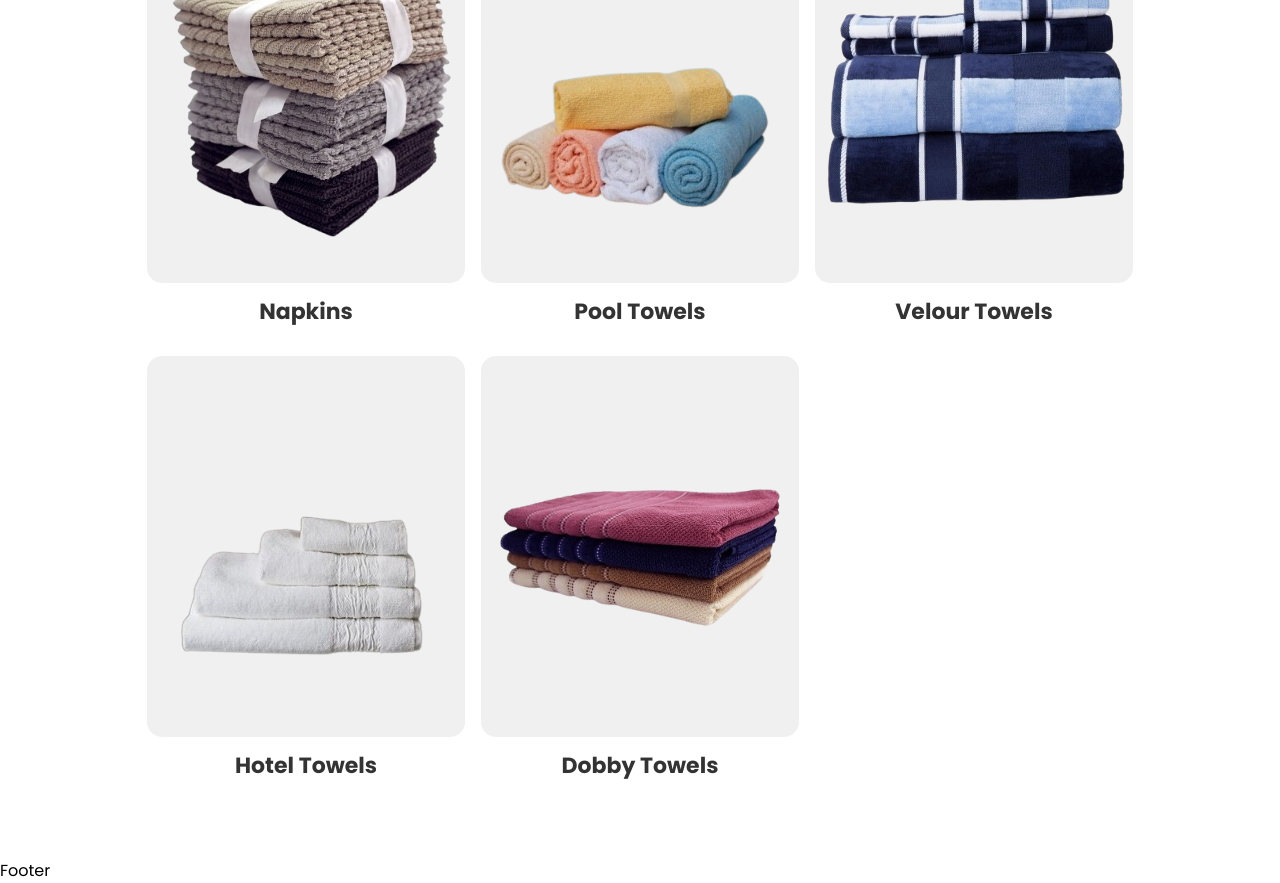
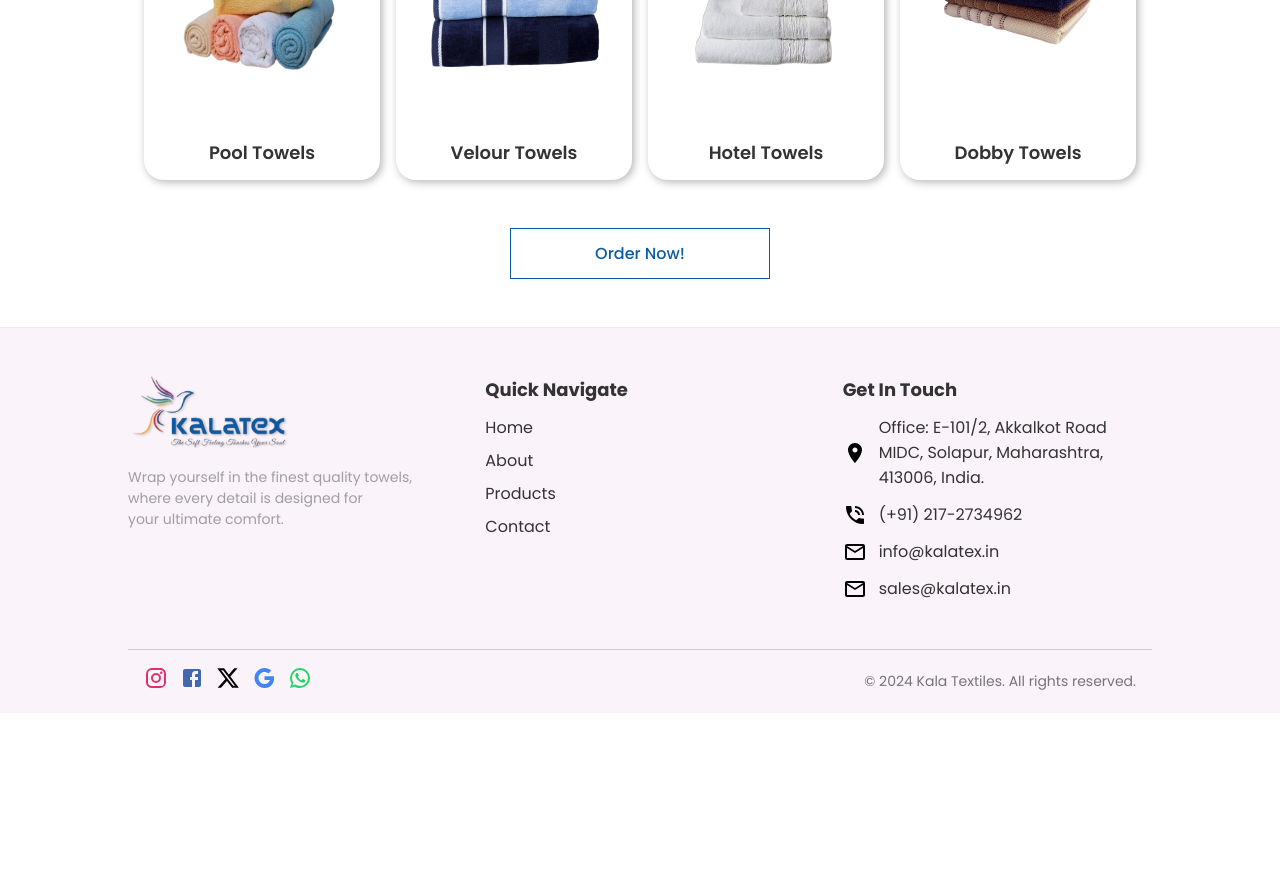
Before and after one commit to AadityaJujagar/kala-textiles, a React (Vite) app: page / in a window 1280 px wide. Shown: the part 1480-2363 px from the top of the page. After the commit the page ends 2193 px from the top, so only its background shows below. Built offline with nearby package versions, Linux system fonts and the light colour scheme.

Commit message:
footer finished

```diff
--- a/src/components/carousel/carousel.css
+++ b/src/components/carousel/carousel.css
@@ -32,10 +32,6 @@
   background-clip: text;
   -webkit-background-clip: text;
   -webkit-text-fill-color: transparent;
-  font-size: 4.4rem;
-  text-align: center;
-  font-weight: bold;
-  padding: 12px;
 }
 
 .text-overlay p {
@@ -53,3 +49,43 @@
     opacity: 1;
   }
 }
+
+/* mobile */
+@media (max-width: 576px) {
+  .text-overlay h1 {
+    font-size: 3.4rem;
+    text-align: center;
+    font-weight: bold;
+    padding: 4px;
+  }
+}
+
+/* tablet */
+@media (min-width: 576px) and (max-width: 768px) {
+  .text-overlay h1 {
+    font-size: 3.6rem;
+    text-align: center;
+    font-weight: bold;
+    padding: 8px;
+  }
+}
+
+/* tablet-landscape */
+@media (min-width: 768px) and (max-width: 1024px) {
+  .text-overlay h1 {
+    font-size: 4rem;
+    text-align: center;
+    font-weight: bold;
+    padding: 10px;
+  }
+}
+
+/* laptops and large screens */
+@media (min-width: 1024px) {
+  .text-overlay h1 {
+    font-size: 4.4rem;
+    text-align: center;
+    font-weight: bold;
+    padding: 12px;
+  }
+}
--- a/src/components/footer/Footer.jsx
+++ b/src/components/footer/Footer.jsx
@@ -1,3 +1,92 @@
+import KalatexLogo from "/assets/kalatex-logo.png";
+import "./footer.css";
+import { NavLink } from "react-router-dom";
+import MailOutlineIcon from "@mui/icons-material/MailOutline";
+import PhoneInTalkIcon from "@mui/icons-material/PhoneInTalk";
+import PlaceIcon from "@mui/icons-material/Place";
+import InstagramIcon from "@mui/icons-material/Instagram";
+import FacebookIcon from "@mui/icons-material/Facebook";
+import XIcon from "@mui/icons-material/X";
+import GoogleIcon from "@mui/icons-material/Google";
+import WhatsAppIcon from "@mui/icons-material/WhatsApp";
+
 export const Footer = () => {
-  return <div>Footer</div>;
+  const currentYear = new Date().getFullYear();
+
+  return (
+    <footer>
+      <div className="foot-content">
+        <div className="foot-col">
+          <NavLink to="/">
+            <img src={KalatexLogo} className="foot-logo" alt="" />
+          </NavLink>
+          <span>
+            Wrap yourself in the finest quality towels, <br />
+            where every detail is designed for <br />
+            your ultimate comfort.
+          </span>
+        </div>
+        <div className="foot-col">
+          <p>Quick Navigate</p>
+          <div className="foot-links">
+            <NavLink to="/">Home</NavLink>
+            <NavLink to="/about">About</NavLink>
+            <NavLink to="/products">Products</NavLink>
+            <NavLink to="/contact">Contact</NavLink>
+          </div>
+        </div>
+        <div className="foot-col">
+          <p>Get In Touch</p>
+          <div className="contact-links">
+            <div className="link">
+              <PlaceIcon />
+              <a
+                href="https://www.google.co.in/maps/place/Kala+Tex/@17.6543606,75.9424334,257m/data=!3m1!1e3!4m6!3m5!1s0x3bc5da34367355ef:0x1f83382995c40eaf!8m2!3d17.6546531!4d75.942752!16s%2Fg%2F11cjhr6_g7?entry=ttu&g_ep=EgoyMDI0MTIwNC4wIKXMDSoASAFQAw%3D%3D"
+                target="_blank"
+              >
+                Office: E-101/2, Akkalkot Road MIDC, Solapur, Maharashtra,
+                413006, India.
+              </a>
+            </div>
+            <div className="link">
+              <PhoneInTalkIcon />
+              <a href="tel:+912172734962">(+91) 217-2734962</a>
+            </div>
+            <div className="link">
+              <MailOutlineIcon />
+              <a href="mailto:info@kalatex.in" target="_blank">
+                info@kalatex.in
+              </a>
+            </div>
+            <div className="link">
+              <MailOutlineIcon />
+              <a href="mailto:sales@kalatex.in" target="_blank">
+                sales@kalatex.in
+              </a>
+            </div>
+          </div>
+        </div>
+      </div>
+      <div className="copyright">
+        <div className="social-links">
+          <a href="https://www.instagram.com" target="_blank">
+            <InstagramIcon />
+          </a>
+          <a href="https://www.facebook.com" target="_blank">
+            <FacebookIcon />
+          </a>
+          <a href="https://www.x.com" target="_blank">
+            <XIcon />
+          </a>
+          <a href="https://www.google.com" target="_blank">
+            <GoogleIcon />
+          </a>
+          <a href="https://www.whatsapp.com" target="_blank">
+            <WhatsAppIcon />
+          </a>
+        </div>
+        <p>© {currentYear} Kala Textiles. All rights reserved.</p>
+      </div>
+    </footer>
+  );
 };
--- a/src/components/footer/footer.css
+++ b/src/components/footer/footer.css
@@ -0,0 +1,189 @@
+footer {
+  margin: 0 auto;
+  display: flex;
+  align-items: center;
+  justify-content: center;
+  flex-direction: column;
+  background: #faf3fa;
+  border-top: 1px solid #ececec;
+}
+
+.foot-content {
+  display: flex;
+  align-items: start;
+  justify-content: space-between;
+  padding: 48px 0;
+  gap: 48px;
+}
+
+.foot-col {
+  display: flex;
+  align-items: start;
+  justify-content: center;
+  flex-direction: column;
+  width: 42%;
+  gap: 12px;
+}
+
+.foot-col span {
+  font-size: 14px;
+  color: #9f9f9f;
+  font-weight: normal;
+}
+
+.foot-links {
+  display: flex;
+  flex-direction: column;
+  align-items: start;
+  justify-content: center;
+  gap: 8px;
+  font-size: 16px;
+}
+
+.foot-links a {
+  text-decoration: none;
+  color: #333333;
+  transition: all 0.2s ease;
+}
+
+.foot-links a:hover {
+  text-decoration: none;
+  color: #757575;
+}
+
+.contact-links {
+  display: flex;
+  flex-direction: column;
+  align-items: start;
+  justify-content: center;
+  gap: 12px;
+  font-size: 16px;
+}
+
+.contact-links .link {
+  display: flex;
+  align-items: center;
+  justify-content: center;
+  gap: 12px;
+}
+
+.contact-links .link a {
+  text-decoration: none;
+  color: #333333;
+  transition: all 0.2s ease;
+}
+
+.contact-links .link a:hover {
+  text-decoration: none;
+  color: #757575;
+}
+
+.foot-col p {
+  font-weight: 700;
+  font-size: 18px;
+  color: #333333;
+}
+
+.foot-logo {
+  height: 72px;
+}
+
+.copyright {
+  display: flex;
+  align-items: center;
+  justify-content: space-between;
+  padding: 16px;
+  border-top: 1px solid #cccccc;
+}
+
+.copyright p {
+  font-size: 14px;
+  color: #757575;
+}
+
+.social-links a {
+  text-decoration: none;
+  transition: all 0.3s ease-in-out;
+}
+
+.social-links a:nth-child(1) {
+  color: #e1306c;
+}
+
+.social-links a:nth-child(2) {
+  color: #4267b2;
+}
+
+.social-links a:nth-child(3) {
+  color: #000000;
+}
+
+.social-links a:nth-child(4) {
+  color: #4285f4;
+}
+
+.social-links a:nth-child(5) {
+  color: #25d366;
+}
+
+.social-links a:hover {
+  scale: 0.84;
+}
+
+.social-links {
+  display: flex;
+  align-items: center;
+  justify-content: center;
+  gap: 12px;
+}
+
+/* mobile */
+@media (max-width: 576px) {
+  .foot-content,
+  .copyright {
+    width: 420px;
+  }
+  .foot-content {
+    flex-direction: column;
+    align-items: center;
+  }
+  .copyright {
+    flex-direction: column;
+    align-items: center;
+  }
+  .foot-col {
+    width: 50%;
+  }
+}
+
+/* tablet */
+@media (min-width: 576px) and (max-width: 768px) {
+  .foot-content,
+  .copyright {
+    width: 576px;
+  }
+  .foot-content {
+    flex-direction: column;
+    align-items: center;
+  }
+  .foot-links,
+  .foot-col {
+    flex-direction: column;
+  }
+}
+
+/* tablet-landscape */
+@media (min-width: 768px) and (max-width: 1024px) {
+  .foot-content,
+  .copyright {
+    width: 716px;
+  }
+}
+
+/* laptops and large screens */
+@media (min-width: 1024px) {
+  .foot-content,
+  .copyright {
+    width: 1024px;
+  }
+}
--- a/src/components/navbar/navbar.css
+++ b/src/components/navbar/navbar.css
@@ -34,6 +34,11 @@ nav img {
   line-height: auto;
   color: #333333;
   letter-spacing: 0px;
+  transition: all 0.3s ease;
+}
+
+.nav-elements p:hover {
+  color: #6a6a6a;
 }
 
 .nav-elements p.active,
@@ -74,7 +79,7 @@ nav img {
   flex-direction: column;
   align-items: center;
   justify-content: center;
-  position: absolute;
+  position: fixed;
   top: 92px;
   border-radius: 12px;
   right: 16%;
--- a/src/components/productCard/productcard.css
+++ b/src/components/productCard/productcard.css
@@ -2,19 +2,70 @@
   display: flex;
   flex-direction: column;
   align-items: center;
-  justify-content: center;
+  justify-content: space-evenly;
+  width: 264px;
+  height: 374px;
+  box-shadow: 2px 2px 8px rgba(0, 0, 0, 0.3);
+  border-radius: 20px;
+  transition: transform 0.3s ease, box-shadow 0.3s ease;
+  cursor: pointer;
+}
+
+.card:hover {
+  transform: scale(1.04);
+  box-shadow: 0px 8px 16px rgba(0, 0, 0, 0.5);
 }
 
 .card img {
-  width: 318px;
-  height: 381px;
-  border-radius: 15px;
-  background: #f0f0f0;
+  height: 292px;
 }
 
 .card p {
-  font-size: 22px;
-  font-weight: 700;
+  font-size: 18px;
+  font-weight: 600;
   color: #333333;
-  padding: 12px 0;
 }
+
+/* mobile */
+@media (max-width: 576px) {
+  .card {
+    width: 236px;
+    height: 324px;
+  }
+  .card img {
+    height: 248px;
+  }
+}
+
+/* tablet */
+@media (min-width: 576px) and (max-width: 768px) {
+  .card {
+    width: 210px;
+    height: 324px;
+  }
+  .card img {
+    height: 224px;
+  }
+}
+
+/* tablet-landscape */
+@media (min-width: 768px) and (max-width: 1024px) {
+  .card {
+    width: 222px;
+    height: 342px;
+  }
+  .card img {
+    height: 242px;
+  }
+}
+
+/* laptops and large screens */
+@media (min-width: 1024px) {
+  .card {
+    width: 236px;
+    height: 342px;
+  }
+  .card img {
+    height: 272px;
+  }
+}
--- a/src/components/productsOverview/ProductsOverview.jsx
+++ b/src/components/productsOverview/ProductsOverview.jsx
@@ -1,6 +1,7 @@
 import { ProductCard } from "../productCard/ProductCard";
 import "./productsoverview.css";
 import { productsOverviewData } from "../../data/data";
+import { NavLink } from "react-router-dom";
 
 export const ProductsOverview = () => {
   return (
@@ -11,6 +12,9 @@ export const ProductsOverview = () => {
           <ProductCard key={singleData.id} {...singleData} />
         ))}
       </div>
+      <NavLink to="/products">
+        <button>Order Now!</button>
+      </NavLink>
     </div>
   );
 };
--- a/src/components/productsOverview/productsoverview.css
+++ b/src/components/productsOverview/productsoverview.css
@@ -3,15 +3,12 @@
   flex-direction: column;
   align-items: center;
   justify-content: center;
-  padding: 32px;
+  padding: 48px 0;
 }
 
 .products-overview {
   display: grid;
-  grid-template-columns: repeat(3, 1fr);
-  grid-template-rows: repeat(3, 1fr);
-  gap: 16px;
-  padding: 32px;
+  padding: 48px;
 }
 
 .overview-section h1 {
@@ -20,3 +17,57 @@
   font-weight: bold;
   letter-spacing: 0;
 }
+
+.overview-section button {
+  padding: 12px 84px;
+  font-weight: 500;
+  font-size: 16px;
+  background: transparent;
+  border: 1px solid #0c5ca3;
+  color: #0c5ca3;
+  cursor: pointer;
+  transition: all 0.3s ease;
+  box-shadow: 0px 4px 8px rgba(0, 0, 0, 0.1);
+}
+
+.overview-section button:hover {
+  background: #0c5ca3;
+  color: #fff;
+  box-shadow: 0px 8px 16px rgba(0, 92, 163, 0.3);
+}
+
+/* mobile */
+@media (max-width: 576px) {
+  .products-overview {
+    grid-template-columns: repeat(1, 1fr);
+    grid-template-rows: repeat(auto, 1fr);
+    gap: 8px;
+  }
+}
+
+/* tablet */
+@media (min-width: 576px) and (max-width: 768px) {
+  .products-overview {
+    grid-template-columns: repeat(2, 1fr);
+    grid-template-rows: repeat(4, 1fr);
+    gap: 8px;
+  }
+}
+
+/* tablet-landscape */
+@media (min-width: 768px) and (max-width: 1024px) {
+  .products-overview {
+    grid-template-columns: repeat(3, 1fr);
+    grid-template-rows: repeat(3, 1fr);
+    gap: 12px;
+  }
+}
+
+/* laptops and large screens */
+@media (min-width: 1024px) {
+  .products-overview {
+    grid-template-columns: repeat(4, 1fr);
+    grid-template-rows: repeat(2, 1fr);
+    gap: 16px;
+  }
+}
```
